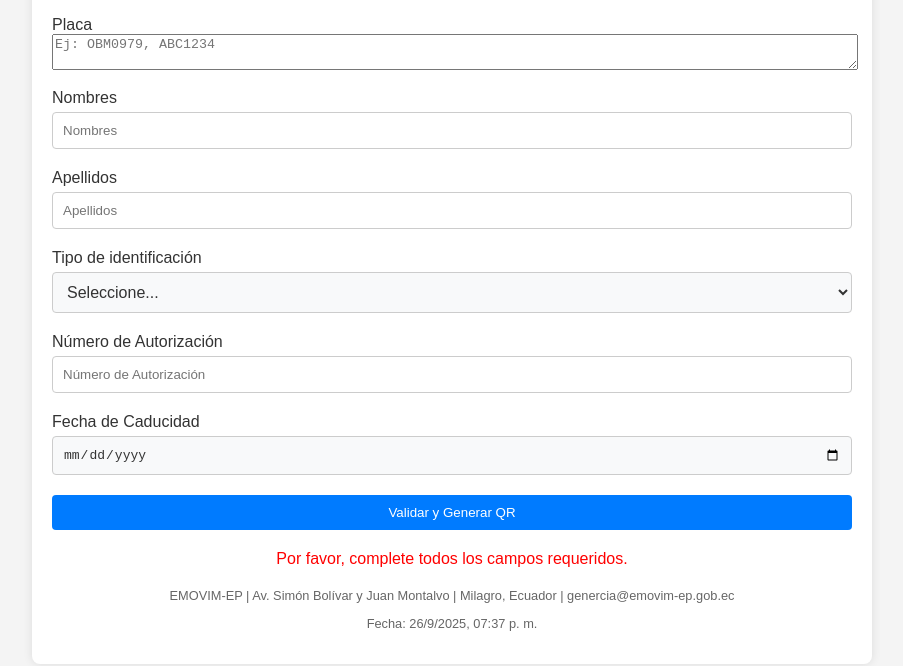
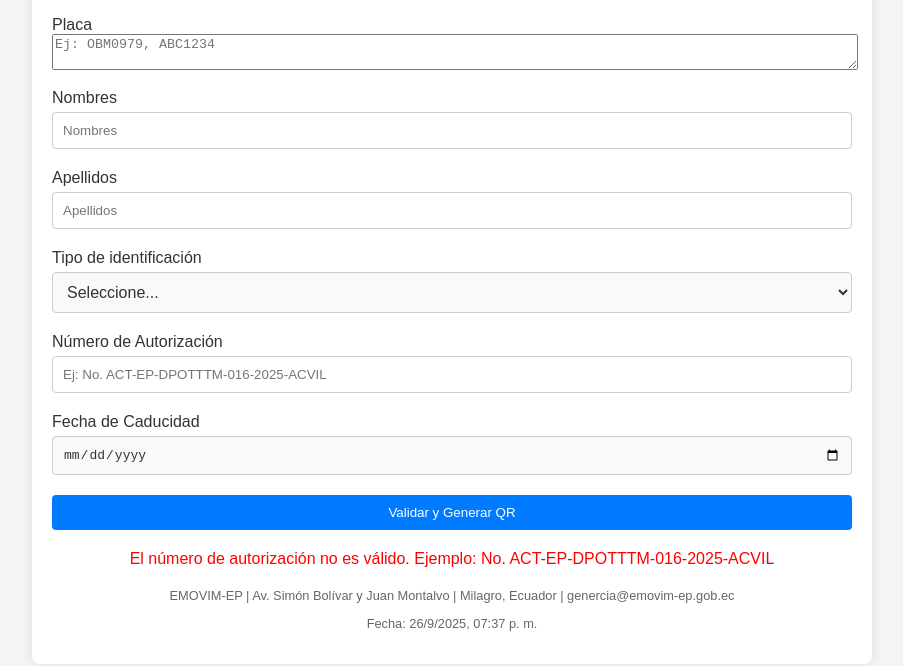
Before and after one commit to KadirBarquet/Formulario-ACT-QR-Placas, a plain HTML site: page index.html in a window 1280 px wide. Both pictures are taken after a click on the button "Validar y Generar QR". Shown: the part 230-896 px from the top of the page, without its empty margins (188-1091 px from the left). Drawn offline with nearby package versions, Linux system fonts and the light colour scheme.

Commit message:
Documentation ID Validation Input

```diff
--- a/index.html
+++ b/index.html
@@ -41,7 +41,7 @@
             <div class="form-group" id="input-id-container"></div>
             <div class="form-group">
                 <label for="autorizacion-input">Número de Autorización</label>
-                <input type="text" id="autorizacion-input" placeholder="Número de Autorización" maxlength="30">
+                <input type="text" id="autorizacion-input" placeholder="Ej: No. ACT-EP-DPOTTTM-016-2025-ACVIL" maxlength="30">
             </div>
             <div class="form-group">
                 <label for="caducidad-input">Fecha de Caducidad</label>
--- a/script.js
+++ b/script.js
@@ -50,6 +50,14 @@ function validateAndGenerate() {
     message.className = '';
     qrContainer.style.display = 'none';
     authDetails.style.display = 'none';
+
+    // Validación para el número de autorización
+    const autorizacionRegex = /^No\. ACT-EP-DPOTTTM-\d{3}-\d{4}-ACVIL$/;
+    if (!autorizacionRegex.test(autorizacion)) {
+        message.textContent = 'El número de autorización no es válido. Ejemplo: No. ACT-EP-DPOTTTM-016-2025-ACVIL';
+        message.className = 'error';
+        return;
+    }
 
     if (!nombre || !apellido || !autorizacion || !caducidad || !tipoID ||
         (tipoID === 'cedula' && !cedula) ||
```
